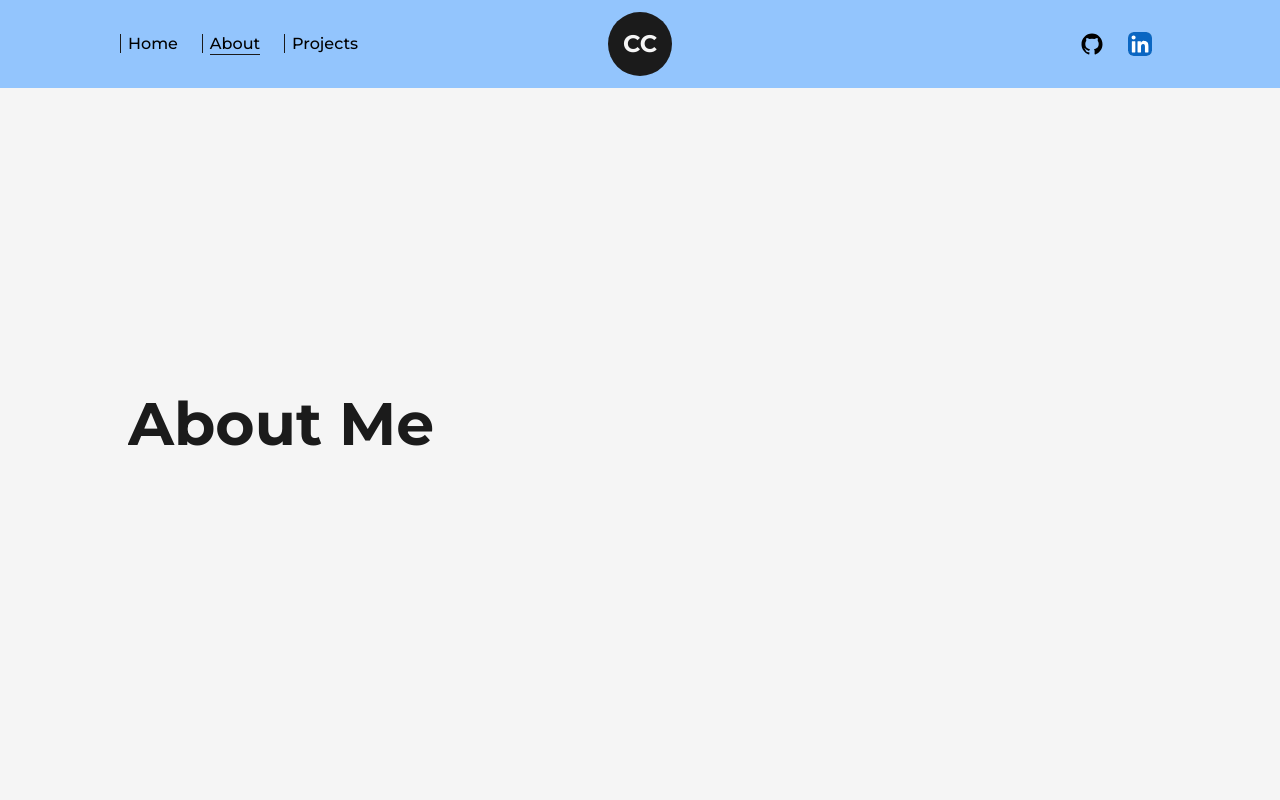
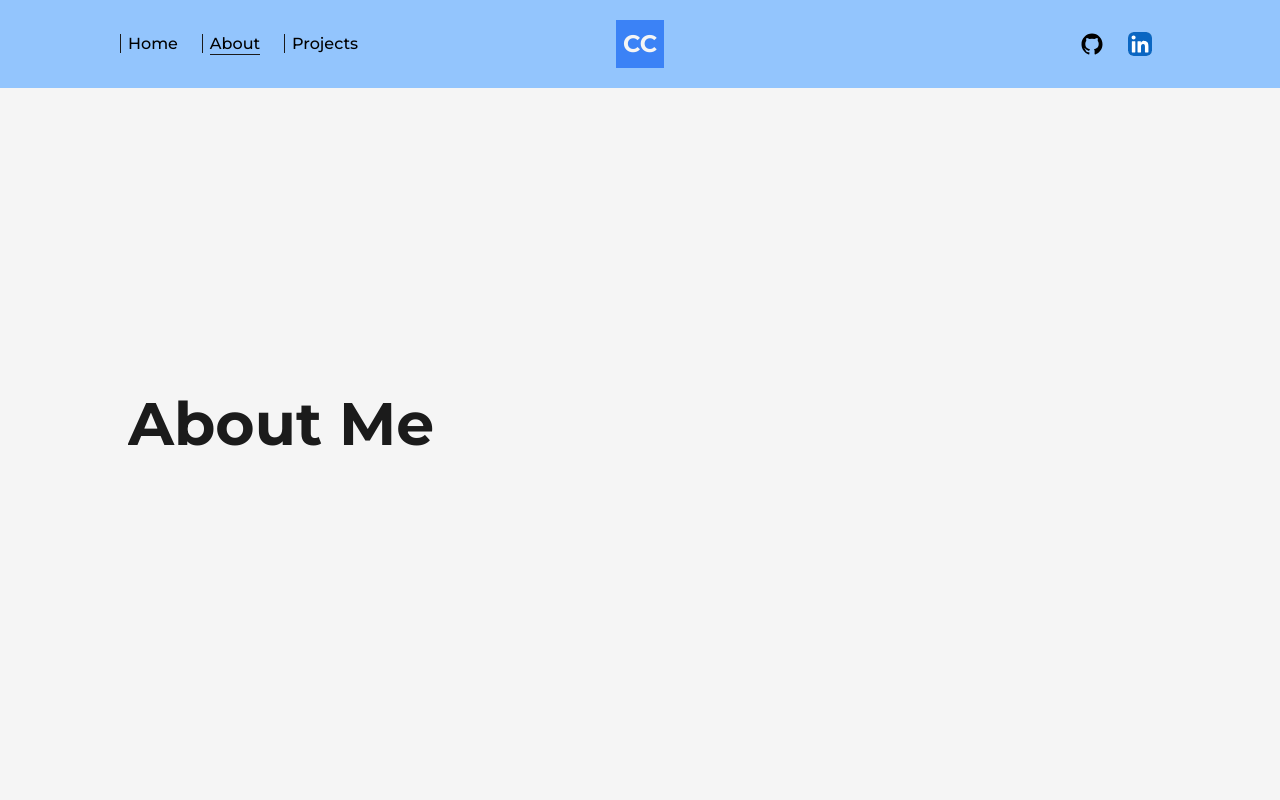
Before and after one commit to carcormir/portfolio, a Next.js app: page /about in a window 1280 px wide. Shown: the top 800 px of the page. Built offline with nearby package versions, Linux system fonts and the light colour scheme.

Commit message:
updated logo to fulfill pixel art theme  for the entire portfolio

```diff
--- a/components/Logo.jsx
+++ b/components/Logo.jsx
@@ -7,12 +7,12 @@ export default function Logo () {
     <div className="flex items-center justify-center">
       <MotionLink
         href='/'
-        className="w-16 h-16 p-4 bg-dark text-light rounded-full
+        className="w-12 h-12 p-4 bg-blue-500 text-light
                     flex items-center justify-center text-2xl font-bold"
         whileHover={{
           scale:1.2,
-          backgroundColor: 'lightgray',
-          transition: {duration: 0.5 }
+          backgroundColor: 'rgb(96,165,250)',
+          transition: {duration: 0.3 }
                   }}
       >
         CC
--- a/components/NavBar.jsx
+++ b/components/NavBar.jsx
@@ -69,7 +69,7 @@ export default function NavBar () {
         </motion.a>
       </nav>
 
-      <div className="absolute left-[50%] top-3 translate-x-[-50%]">
+      <div className="absolute left-[50%] top-5 translate-x-[-50%]">
         <Logo />
       </div>
     </header>
```
